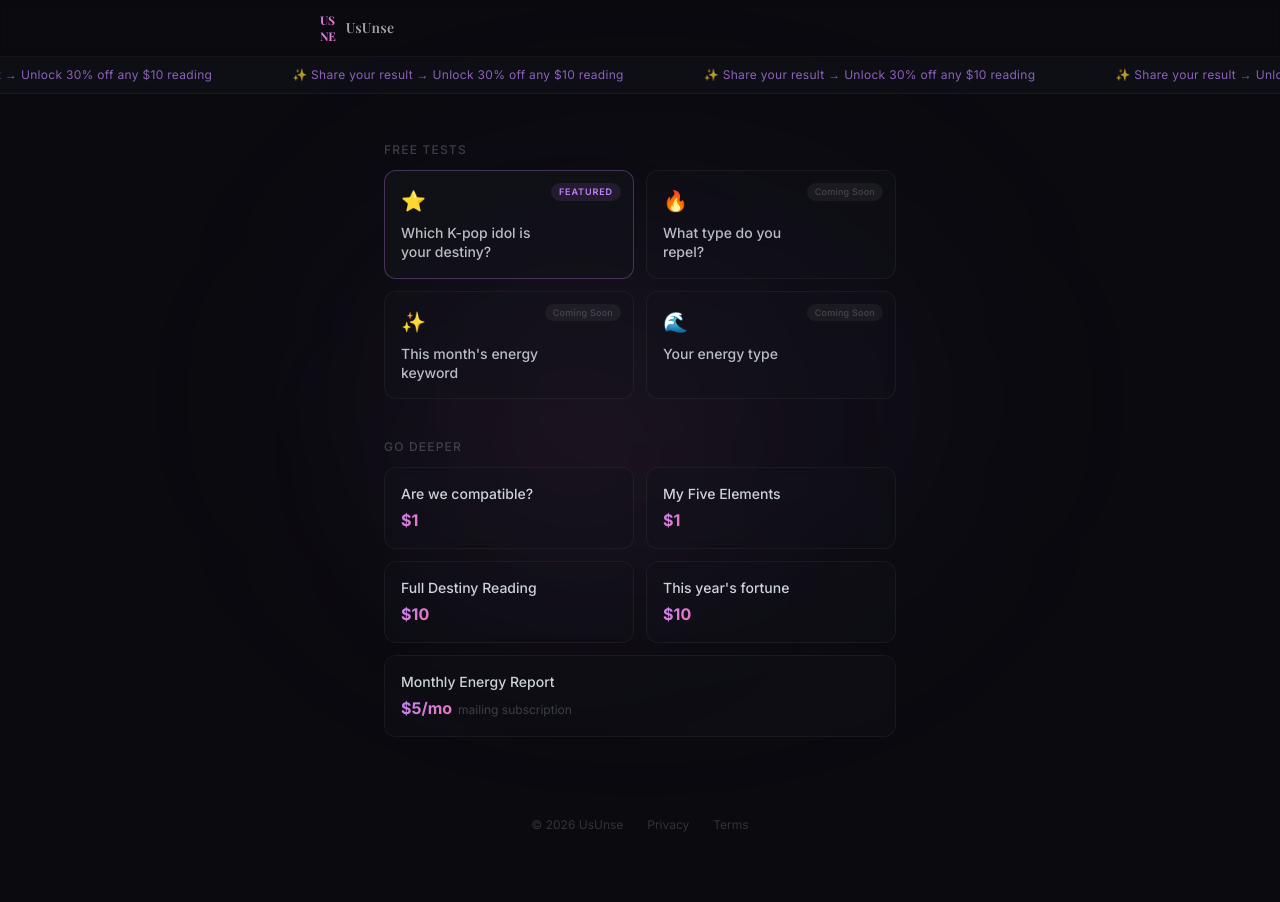
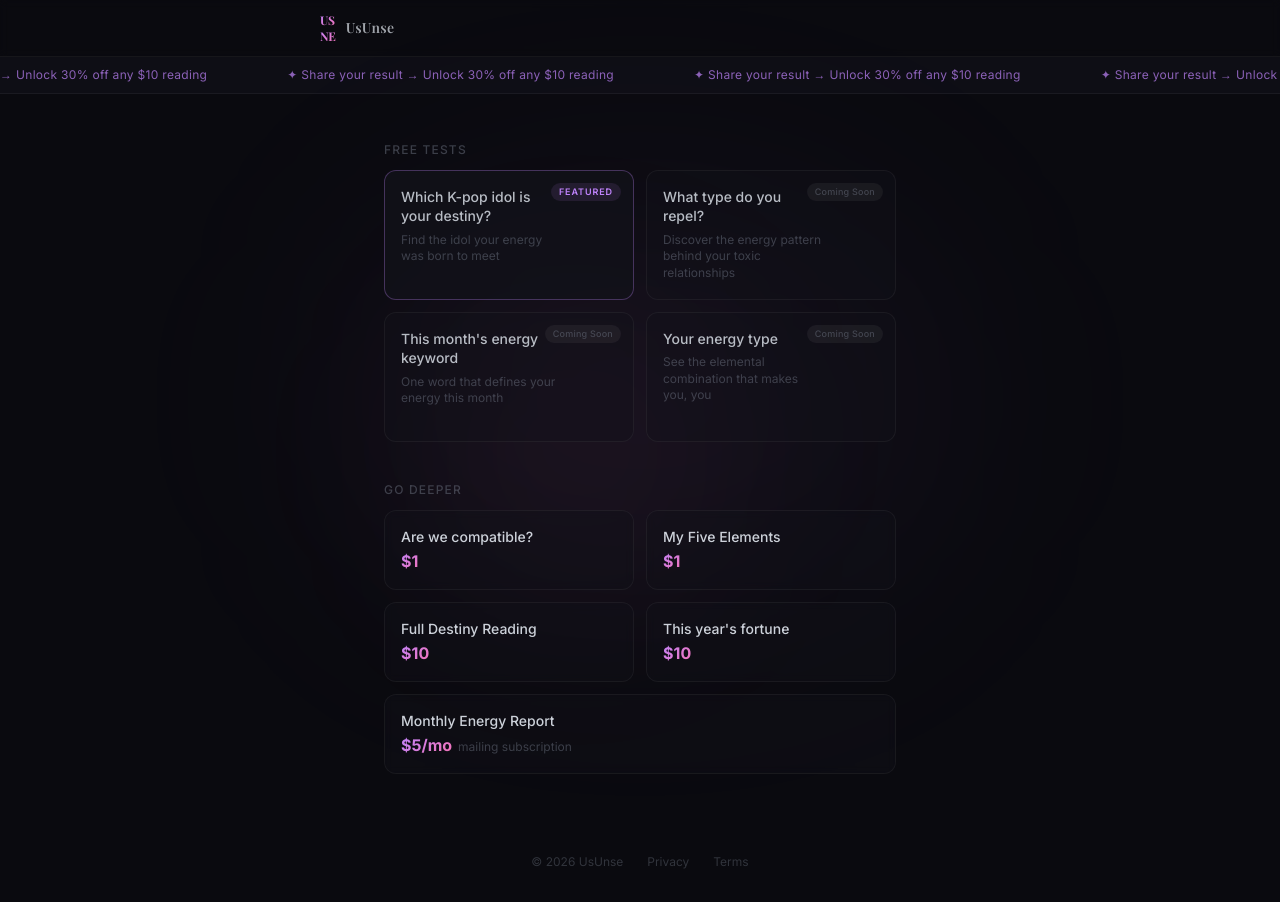
Before and after one commit to dkzh814-dot/usunse, a Next.js app: page / in a window 1280 px wide. Before the commit the page ends 865 px from the top, so only its background shows below. Built offline with nearby package versions, Linux system fonts and the light colour scheme; a web font is replaced by a local one.

Commit message:
Fix card heights, remove emojis, add card descriptions

```diff
--- a/src/app/page.tsx
+++ b/src/app/page.tsx
@@ -4,10 +4,26 @@ import { useState } from "react";
 import BirthForm from "@/components/BirthForm";
 
 const freeCards = [
-  { emoji: "⭐", title: "Which K-pop idol is your destiny?", featured: true },
-  { emoji: "🔥", title: "What type do you repel?", featured: false },
-  { emoji: "✨", title: "This month's energy keyword", featured: false },
-  { emoji: "🌊", title: "Your energy type", featured: false },
+  {
+    title: "Which K-pop idol is your destiny?",
+    desc: "Find the idol your energy was born to meet",
+    featured: true,
+  },
+  {
+    title: "What type do you repel?",
+    desc: "Discover the energy pattern behind your toxic relationships",
+    featured: false,
+  },
+  {
+    title: "This month's energy keyword",
+    desc: "One word that defines your energy this month",
+    featured: false,
+  },
+  {
+    title: "Your energy type",
+    desc: "See the elemental combination that makes you, you",
+    featured: false,
+  },
 ];
 
 const paidCards = [
@@ -18,7 +34,7 @@ const paidCards = [
   { title: "Monthly Energy Report", price: "$5/mo", sub: "mailing subscription", full: true },
 ];
 
-const marqueeText = "✨ Share your result → Unlock 30% off any $10 reading";
+const marqueeText = "Share your result → Unlock 30% off any $10 reading";
 
 export default function Home() {
   const [formOpen, setFormOpen] = useState(false);
@@ -45,7 +61,7 @@ export default function Home() {
         <div className="flex animate-marquee whitespace-nowrap">
           {Array.from({ length: 8 }).map((_, i) => (
             <span key={i} className="mx-10 text-xs tracking-wide text-accent/70">
-              {marqueeText}
+              ✦ {marqueeText}
             </span>
           ))}
         </div>
@@ -63,7 +79,7 @@ export default function Home() {
                 <div
                   key={card.title}
                   onClick={card.featured ? () => setFormOpen((v) => !v) : undefined}
-                  className={`relative rounded-xl border p-4 flex flex-col gap-2 transition-colors
+                  className={`relative rounded-xl border p-4 flex flex-col justify-between min-h-[130px] transition-colors
                     ${card.featured
                       ? "border-accent/30 bg-[#12121a]/80 cursor-pointer hover:border-accent/50"
                       : "border-white/5 bg-[#12121a]/40 cursor-default"
@@ -78,8 +94,10 @@ export default function Home() {
                       Coming Soon
                     </span>
                   )}
-                  <span className="text-xl">{card.emoji}</span>
-                  <p className="text-sm font-medium text-text/80 leading-snug pr-14">{card.title}</p>
+                  <div className="flex flex-col gap-1.5 pr-14">
+                    <p className="text-sm font-medium text-text/80 leading-snug">{card.title}</p>
+                    <p className="text-xs text-muted/50 leading-snug">{card.desc}</p>
+                  </div>
                 </div>
               ))}
             </div>
@@ -107,7 +125,7 @@ export default function Home() {
               {paidCards.map((card) => (
                 <div
                   key={card.title}
-                  className={`relative rounded-xl border border-white/5 bg-[#12121a]/40 backdrop-blur-sm p-4 flex flex-col gap-1 cursor-pointer hover:border-accent/20 transition-colors
+                  className={`relative rounded-xl border border-white/5 bg-[#12121a]/40 backdrop-blur-sm p-4 flex flex-col justify-between min-h-[80px] cursor-pointer hover:border-accent/20 transition-colors
                     ${card.full ? "col-span-2" : ""}`}
                 >
                   <p className="text-sm font-medium text-text/90">{card.title}</p>
```
